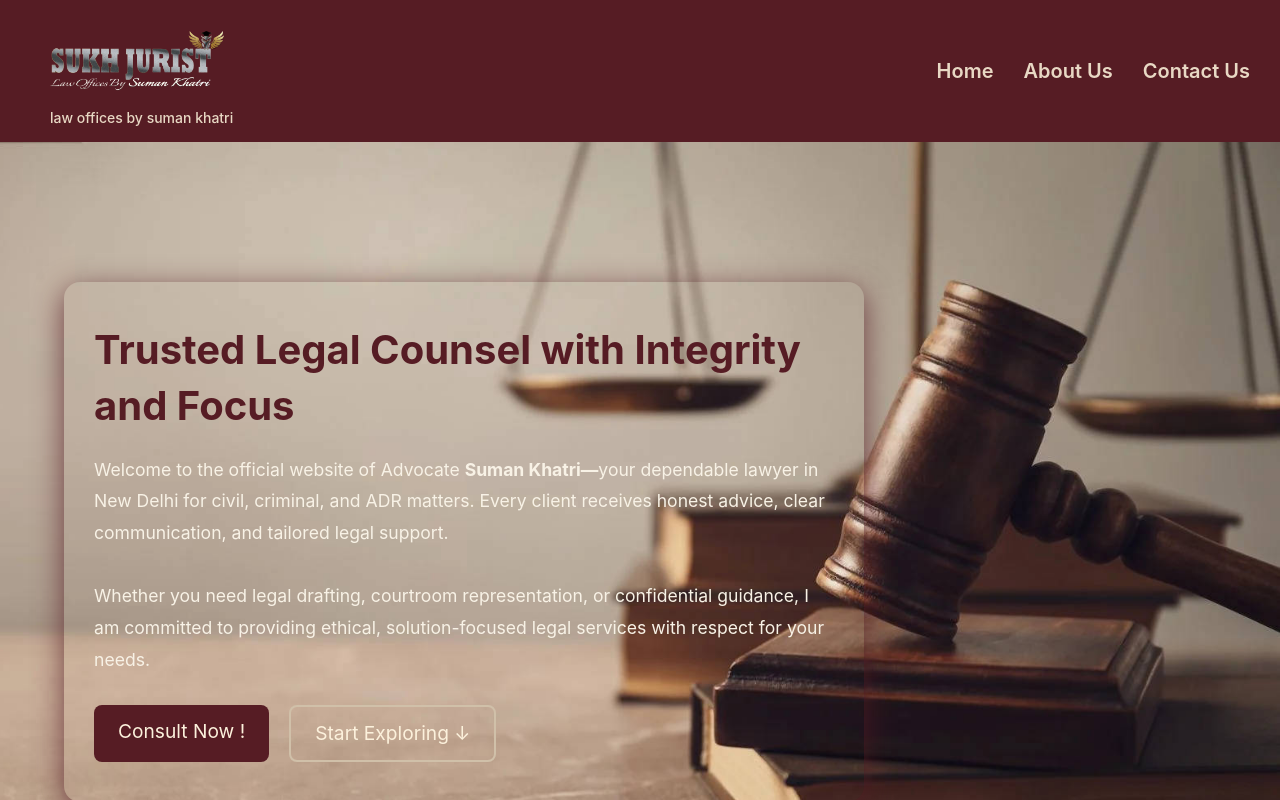
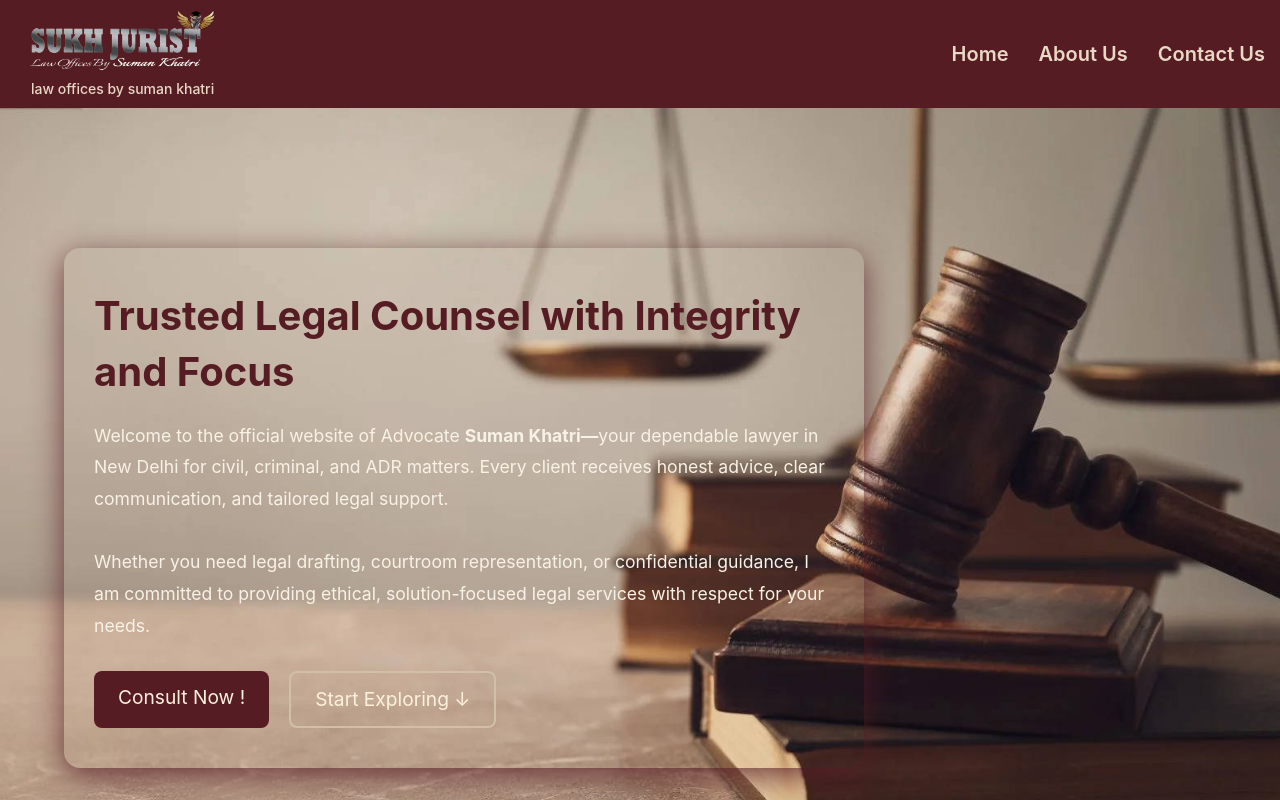
Before and after one commit to anup9971/AdvocateSuman, a React (Create React App) app: page / in a window 1280 px wide. Shown: the top 800 px of the page. Built offline with nearby package versions, Linux system fonts and the light colour scheme.

Commit message:
logo-change-one

```diff
--- a/src/components/partials/Navbar.jsx
+++ b/src/components/partials/Navbar.jsx
@@ -60,7 +60,7 @@ const styles = {
     display: 'flex',
     alignItems: 'center',
     justifyContent: 'space-between',
-    padding: '10px 30px',
+    padding: '0px 15px',
     backgroundColor: '#561C24',
     position: 'relative',
     zIndex: 1000,
@@ -72,13 +72,20 @@ logoContainer: {
   flexDirection: 'column', // logo upar, text neeche
   alignItems: 'flex-start', // left se start kare
   justifyContent: 'center',
-  lineHeight: '1.2'
+  lineHeight: '0.5',
+  // marginBottom: '5px',
+  paddingBottom: '0px',
+  marginTop:"-10px",
+
+
 },
 logo: {
   height: '100px',
   width: '208px',
-  objectFit: 'contain',
-overFlow: 'hidden',
+  // objectFit: 'contain',
+// overFlow: 'hidden',
+    margin: '0px',
+
 },
 subText: {
   fontSize: '14px',
@@ -86,10 +93,11 @@ subText: {
   color: '#E8D8C4',
   textTransform: 'lowercase',
   textAlign: 'left', // left aligned text
-  margintop: '5px', // thoda space upar
-  marginBottom: '5px', // no bottom margin,
-  marginLeft: '20px' ,// thoda left se gap,
-  marginRight: '5px' // no right margin
+  marginTop: '-5px',
+  // marginBottom: '5px',
+  marginLeft: '16px' ,
+  // marginRight: '5px'
+
 },
 
   menuIcon: {
```
